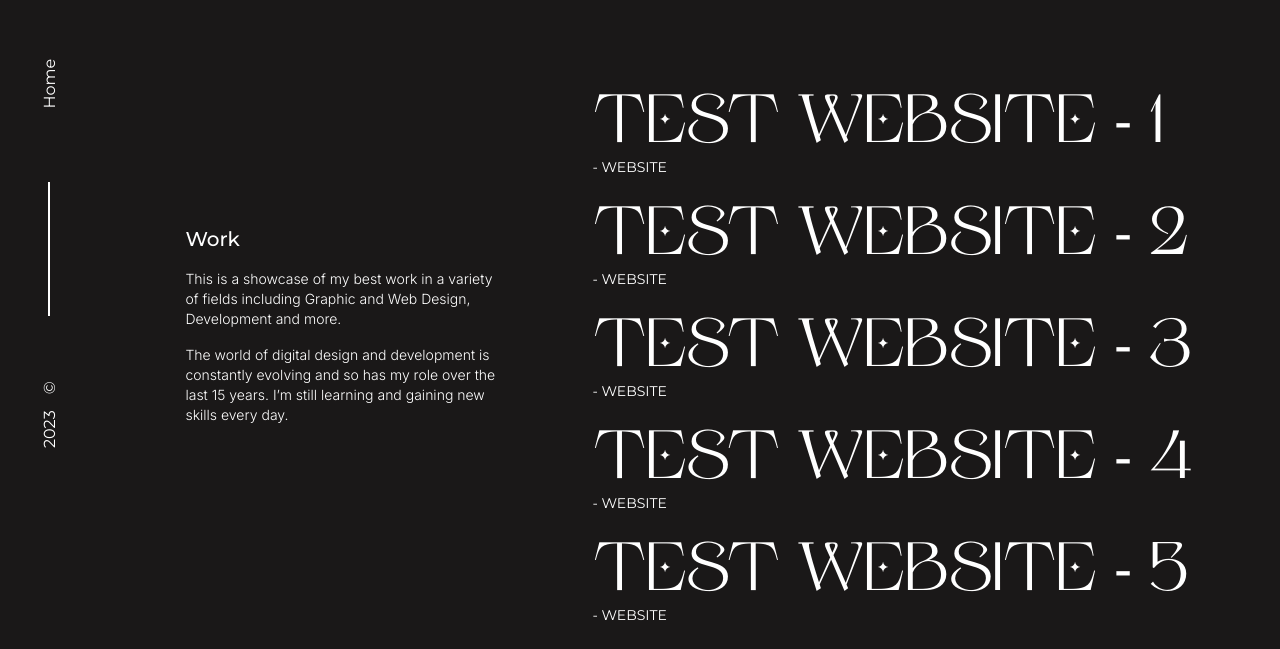
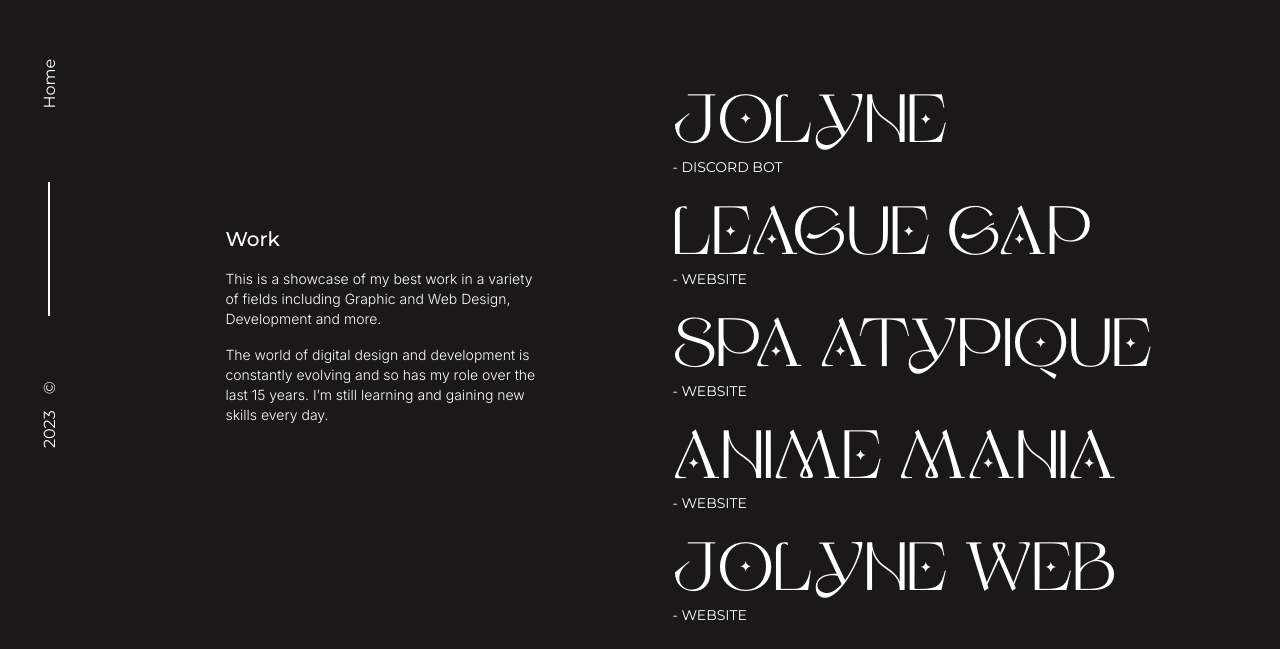
Before and after one commit to Sopow/new-portfolio, a Next.js app: page /work in a window 1280 px wide. Shown: the part 151-800 px from the top of the page. Built offline with nearby package versions, Linux system fonts and the light colour scheme.

Commit message:
projects works and correction

```diff
--- a/src/app/about/page.tsx
+++ b/src/app/about/page.tsx
@@ -62,46 +62,33 @@ function About() {
               }}
             >
               <p>
-                Lorem ipsum dolor sit amet consectetur adipisicing elit. Ipsa
-                sapiente minima debitis neque excepturi voluptates corporis
-                expedita at itaque a repellendus, provident, optio, maiores eum
-                deserunt facere nisi saepe. Rem!
+                Over the past two years, I've ventured into the world of web
+                development, initially starting with JavaScript to create
+                Discord bots. As I honed my skills, I transitioned to
+                TypeScript, drawn to its ability to enhance code reliability and
+                maintainability.
               </p>
               <p>
-                Lorem ipsum dolor sit amet consectetur adipisicing elit. Ipsa
-                sapiente minima debitis neque excepturi voluptates corporis
-                expedita at itaque a repellendus, provident, optio, maiores eum
-                deserunt facere nisi saepe. Rem!
+                Now, I've become well-versed in TypeScript, employing it to
+                craft sturdy applications with reduced error risk and improved
+                documentation. My journey from Discord bot development led me to
+                embrace the broader realm of web development, where I've found a
+                home in Next.js.
               </p>
               <p>
-                Lorem ipsum dolor sit amet consectetur adipisicing elit. Ipsa
-                sapiente minima debitis neque excepturi voluptates corporis
-                expedita at itaque a repellendus, provident, optio, maiores eum
-                deserunt facere nisi saepe. Rem!
+                With Next.js, I've unlocked a platform to build modern,
+                high-performance web apps using cutting-edge tools. My
+                background in Discord bot scripting and my TypeScript
+                proficiency uniquely inform my approach to developing
+                interactive and dynamic web experiences.
               </p>
               <p>
-                Lorem ipsum dolor sit amet consectetur adipisicing elit. Ipsa
-                sapiente minima debitis neque excepturi voluptates corporis
-                expedita at itaque a repellendus, provident, optio, maiores eum
-                deserunt facere nisi saepe. Rem!
-              </p>
-              <p>
-                Lorem ipsum dolor sit amet consectetur adipisicing elit. Ipsa
-                sapiente minima debitis neque excepturi voluptates corporis
-                expedita at itaque a repellendus, provident, optio, maiores eum
-                deserunt facere nisi saepe. Rem!
-              </p>
-              <p>
-                Lorem ipsum dolor sit amet consectetur adipisicing elit. Ipsa
-                sapiente minima debitis neque excepturi voluptates corporis
-                expedita at itaque a repellendus, provident, optio, maiores eum
-                deserunt facere nisi saepe. Rem!
-              </p>
-              <p>
-                Lorem ipsum dolor sit amet consectetur adipisicing elit. Ipsa
-                sapiente minima debitis neque excepturi voluptates corporis
-                expedita at itaque a repellendus, provident, optio, maiores eum
-                deserunt facere nisi saepe. Rem!
+                By merging my foundation in JavaScript-based Discord bot
+                crafting with my current mastery of TypeScript and the Next.js
+                framework, I've evolved into a versatile web developer. This
+                journey, sparked by Discord bots, has unfolded into an exciting
+                pursuit of pushing boundaries in web development and delivering
+                top-tier online experiences.
               </p>
             </motion.div>
           </div>
--- a/src/app/work/page.tsx
+++ b/src/app/work/page.tsx
@@ -6,49 +6,21 @@ import { motion } from "framer-motion";
 function Work() {
   const list = [
     {
-      name: "Test Website",
-      url: "test-website",
-      category: "Website",
+      name: "Jolyne",
+      url: "www.jolyne.moe",
+      category: "discord bot",
+    },
+    { name: "League Gap", url: "www.league-gap.fr", category: "website" },
+    { name: "SPA Atypique", url: "spa-sopow.vercel.app", category: "website" },
+    {
+      name: "Anime Mania",
+      url: "anime-mania-self.vercel.app",
+      category: "website",
     },
     {
-      name: "Test Website",
-      url: "test-website",
-      category: "Website",
-    },
-    {
-      name: "Test Website",
-      url: "test-website",
-      category: "Website",
-    },
-    {
-      name: "Test Website",
-      url: "test-website",
-      category: "Website",
-    },
-    {
-      name: "Test Website",
-      url: "test-website",
-      category: "Website",
-    },
-    {
-      name: "Test Website",
-      url: "test-website",
-      category: "Website",
-    },
-    {
-      name: "Test Website",
-      url: "test-website",
-      category: "Website",
-    },
-    {
-      name: "Test Website",
-      url: "test-website",
-      category: "Website",
-    },
-    {
-      name: "Test Website",
-      url: "test-website",
-      category: "Website",
+      name: "Jolyne Web",
+      url: "www.jolyne.moe",
+      category: "website",
     },
   ];
 
@@ -138,7 +110,7 @@ function Work() {
                   className="flex font-medium font-yipes text-4xl md:text-6xl leading-[1.3] line hover:font-yipes-italic hover:translate-x-1 transition-all duration-300 ease-in-out cursor-pointer"
                   onClick={() => window.location.replace(`/work/${item.url}`)}
                 >
-                  {item.name.toUpperCase()} - {index + 1}
+                  {item.name.toUpperCase()}
                 </div>
                 <div className="flex flex-row justify-between items-center mb-8">
                   <p className="md:text-sm text-xs font-montserrat">
```
